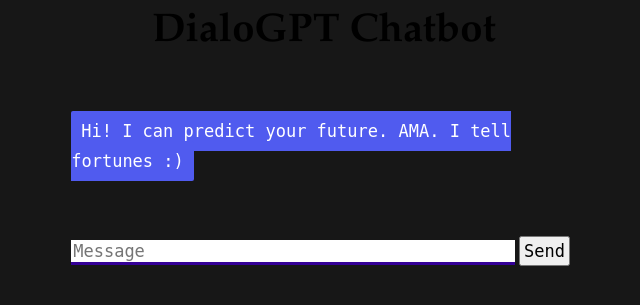
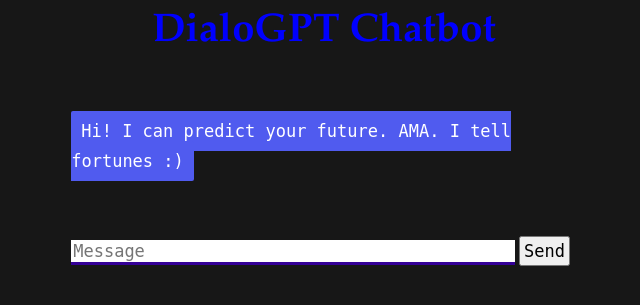
Before and after one commit to maheshmojo/chatbot-AI-NLP, a Flask app: page / in a window 1280 px wide. Shown: the top 305 px of the page, without its empty margins (316-956 px from the left). Run offline with Flask 2, Linux system fonts and the light colour scheme; some libraries are stand-ins or nearby versions.

Commit message:
Update style.css

```diff
--- a/src/static/style.css
+++ b/src/static/style.css
@@ -4,7 +4,7 @@
 }
 
 h1 {
-    color: black;
+    color: blue;
     margin-bottom: 0;
     margin-top: 0;
     text-align: center;
```
